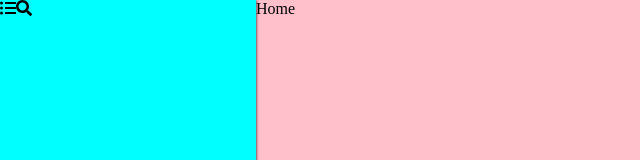
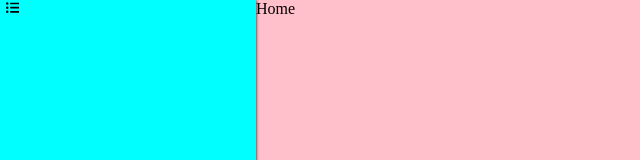
Before and after one commit to jae8259/jae8259.github.io, a React (Create React App) app: page / in a window 1280 px wide. Shown: the top 160 px of the page, without its empty margins (0-640 px from the left). Built offline with nearby package versions, Linux system fonts and the light colour scheme.

Commit message:
Toggle sidebar

```diff
--- a/src/components/SideBar/index.tsx
+++ b/src/components/SideBar/index.tsx
@@ -1,16 +1,21 @@
 import React, { useState, useRef, useEffect, Component } from 'react';
-// import { SideBarProps } from './types';
 import { FaListUl, FaSearch } from 'react-icons/fa';
+import { SIDEBAR_WIDTH } from '../../constants';
+import { InvisibleButton } from '../../styles';
 import { SideBarContainer } from './styled';
 
 export default function SideBar() {
-  const [isTagMenuOpen, setIsTagMenuOpen] = useState<boolean>(true);
+  const [isOpenSideBar, setIsOpenSideBar] = useState<boolean>(true);
+  const openSideBar = () => {
+    setIsOpenSideBar(!isOpenSideBar);
+  };
 
   return (
     <div>
-      <SideBarContainer>
-        <FaListUl />
-        <FaSearch></FaSearch>
+      <SideBarContainer width={isOpenSideBar ? SIDEBAR_WIDTH : 100 - SIDEBAR_WIDTH}>
+        <InvisibleButton onClick={openSideBar}>
+          <FaListUl />
+        </InvisibleButton>
       </SideBarContainer>
     </div>
   );
--- a/src/components/SideBar/styled.ts
+++ b/src/components/SideBar/styled.ts
@@ -1,8 +1,9 @@
+import { SideBarContainerProps } from './types';
 import { SIDEBAR_WIDTH } from './../../constants';
 import styled from 'styled-components';
 
-export const SideBarContainer = styled.div`
-  width: ${SIDEBAR_WIDTH}%;
+export const SideBarContainer = styled.div<SideBarContainerProps>`
+  width: ${(props) => props.width ?? SIDEBAR_WIDTH}%;
   float: left;
   box-sizing: border-box;
   background-color: #0ff;
--- /dev/null
+++ b/src/components/SideBar/types.ts
@@ -0,0 +1,3 @@
+export interface SideBarContainerProps {
+  width?: number;
+}
--- a/src/styles.ts
+++ b/src/styles.ts
@@ -14,3 +14,8 @@ export const AppContainer = styled.div`
   transition: 0.4s ease;
   z-index: 0;
 `;
+
+export const InvisibleButton = styled.button`
+  background: transparent;
+  border: none !important;
+`;
```
